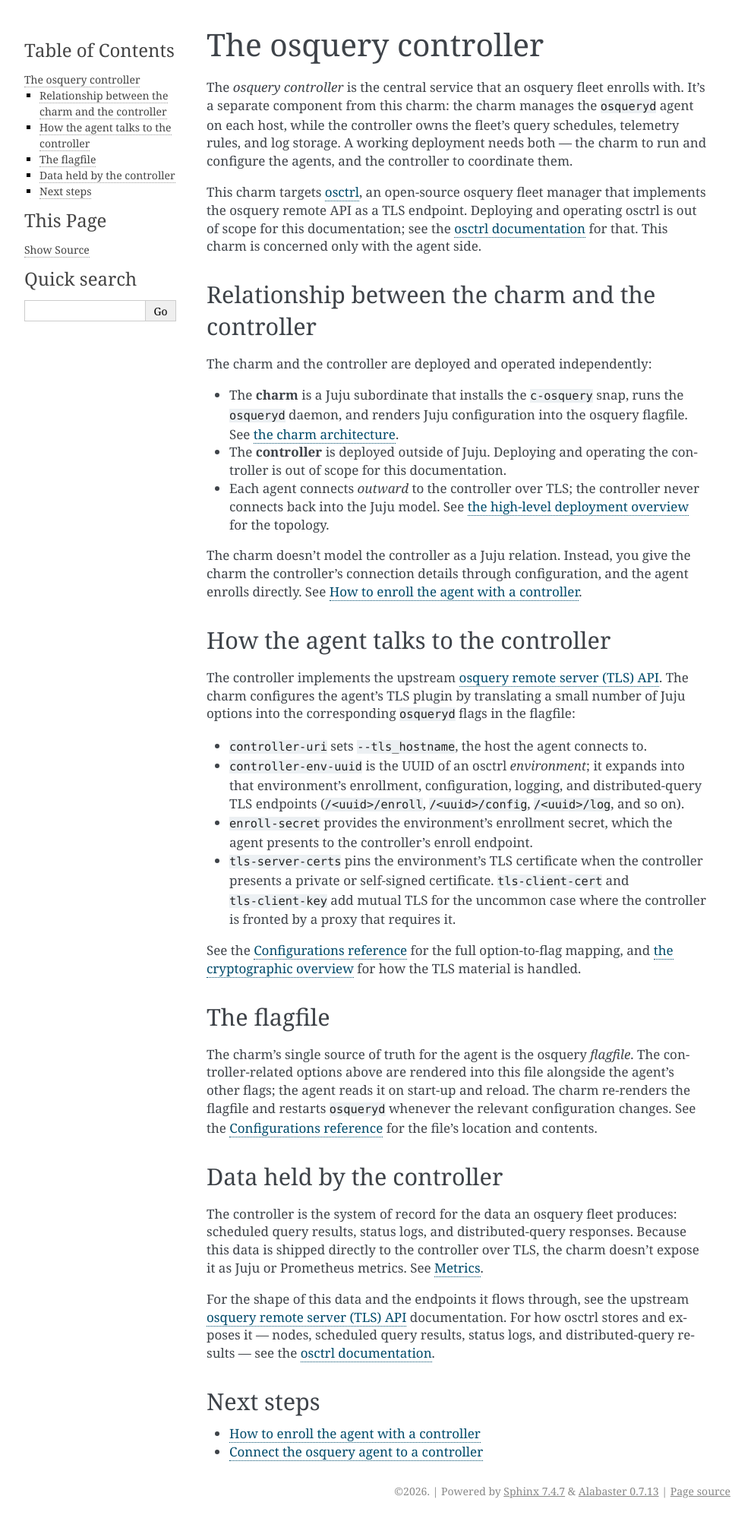
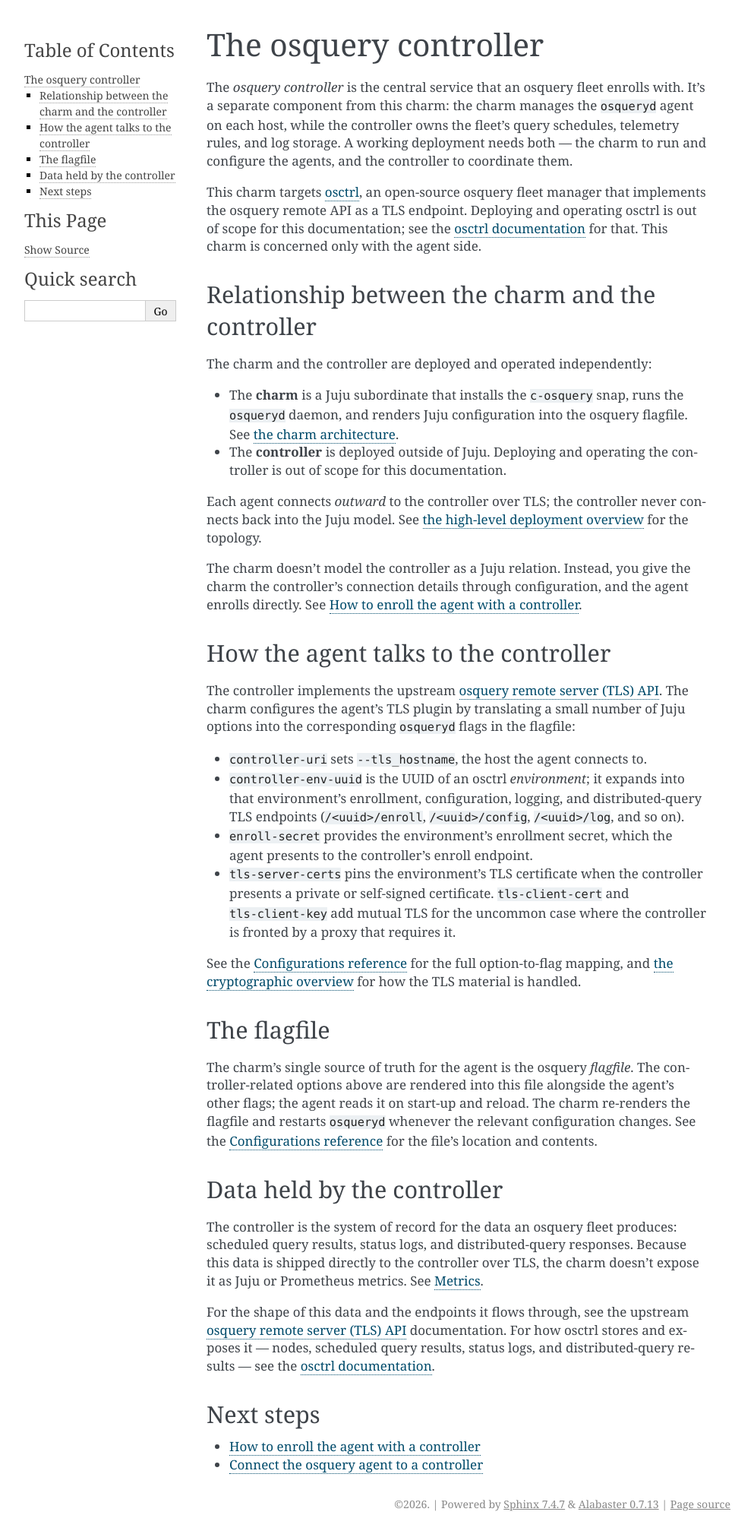
Before and after one commit to canonical/osquery-operator, a Sphinx documentation site: the page built from docs/reference/osquery-controller.rst, in a window 1280 px wide. Shown: the whole page at 76% size, without its empty margins (148-1141 px from the left). Built offline with Sphinx 7.4.7, drawn with Linux system fonts in a browser that asks for light colours; comment, search, counter and statistics services are not loaded.

Commit message:
Apply batched suggestions from code review
Co-authored-by: Erin Conley <erin.conley@canonical.com>

```diff
--- a/docs/index.rst
+++ b/docs/index.rst
@@ -52,7 +52,7 @@
     * - Operations
       - :ref:`Upgrade <how_to_upgrade>` | :ref:`Redeploy <how_to_redeploy>` | :ref:`Back up and restore <how_to_back_up_restore>` | :ref:`Troubleshoot <how_to_troubleshoot>` | :ref:`Metrics <reference_metrics>` | :ref:`Terraform <how_to_terraform>`
     * - osquery controller
-      - :ref:`Enroll the agent <how_to_enroll_with_controller>` | :ref:`Overview <reference_osquery_controller>`
+      - :ref:`Overview <reference_osquery_controller>` | :ref:`Enroll the agent <how_to_enroll_with_controller>`
     * - Design
       - :ref:`Architecture <reference_charm_architecture>` | :ref:`Design <explanation_charm_design>`
     * - Security
--- a/docs/reference/osquery-controller.rst
+++ b/docs/reference/osquery-controller.rst
@@ -31,9 +31,10 @@
   flagfile. See :ref:`the charm architecture <reference_charm_architecture>`.
 - The **controller** is deployed outside of Juju. Deploying and operating the
   controller is out of scope for this documentation.
-- Each agent connects *outward* to the controller over TLS; the controller never
-  connects back into the Juju model. See :ref:`the high-level deployment overview
-  <reference_high_level_deployment>` for the topology.
+
+Each agent connects *outward* to the controller over TLS; the controller never
+connects back into the Juju model. See :ref:`the high-level deployment overview
+<reference_high_level_deployment>` for the topology.
 
 The charm doesn't model the controller as a Juju relation. Instead, you give the
 charm the controller's connection details through configuration, and the agent
```
